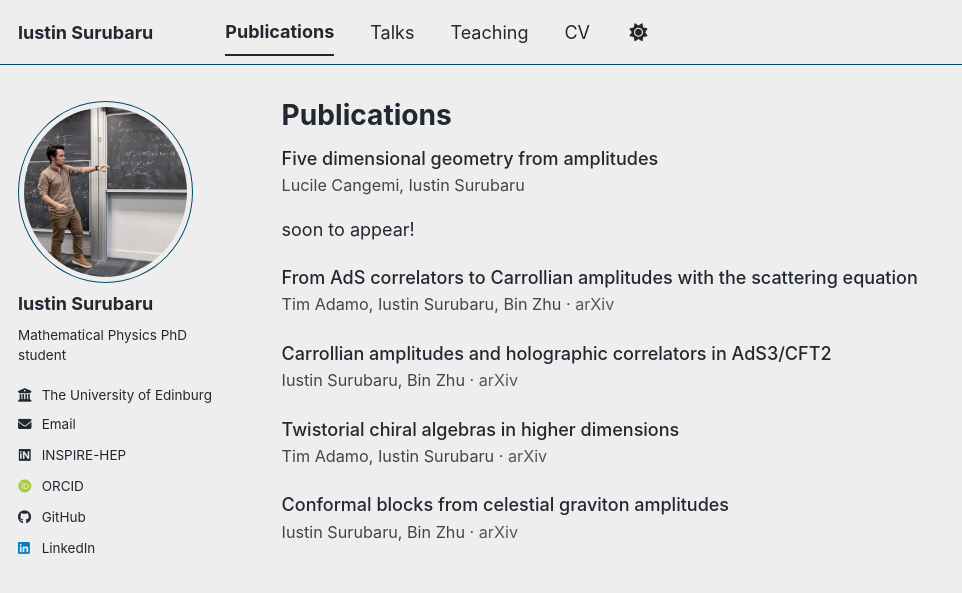
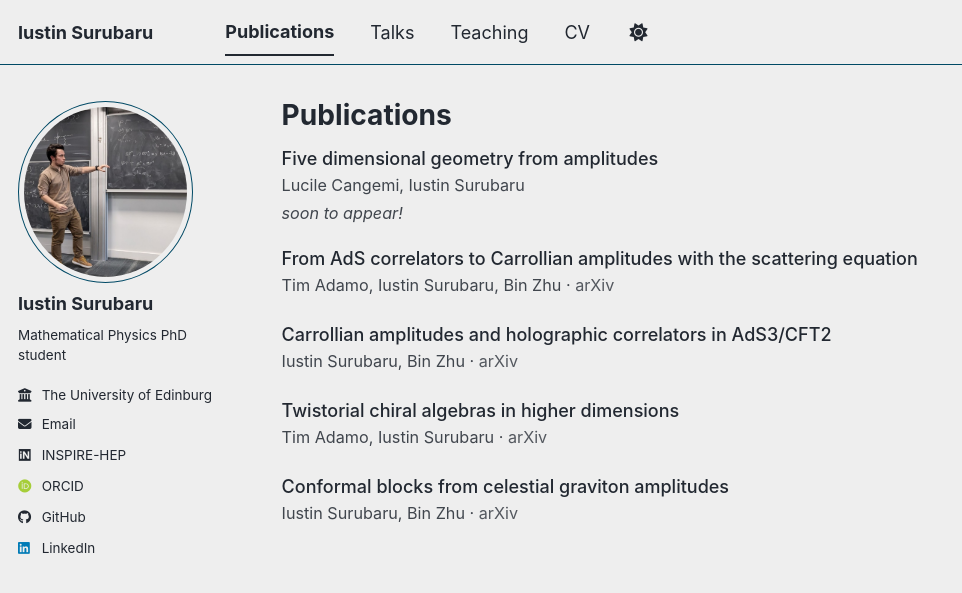
Before and after one commit to IustinS2/IustinS2.github.io, a Jekyll site: the page built from _pages/publications.html, in a window 1280 px wide. Shown: the top 593 px of the page, without its empty margins (0-962 px from the left). Built offline with Jekyll 4.4.1, drawn with Linux system fonts in a browser that asks for light colours; some web fonts are replaced; a script bundle is joined from its source files by our own code; library files that are not in the unit come from our copies.

Commit message:
Update main.scss

```diff
--- a/assets/css/main.scss
+++ b/assets/css/main.scss
@@ -140,3 +140,10 @@ footer,
 .talk-title-link:hover {
   color: #9ad1d4 !important;
 }
+.publication-note {
+  font-size: 0.9rem;
+  font-style: italic;
+  opacity: 0.85;
+  margin-top: 0;
+  margin-bottom: 0.3em;
+}
```
